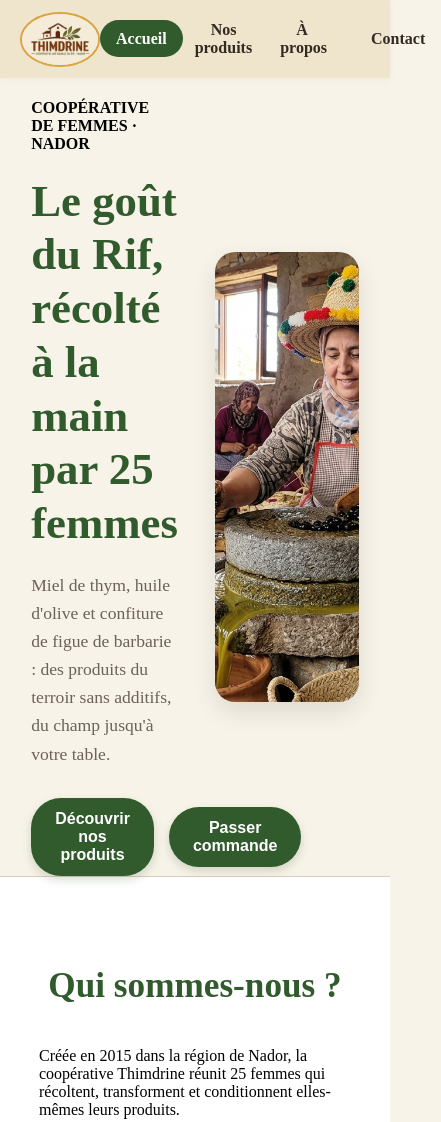
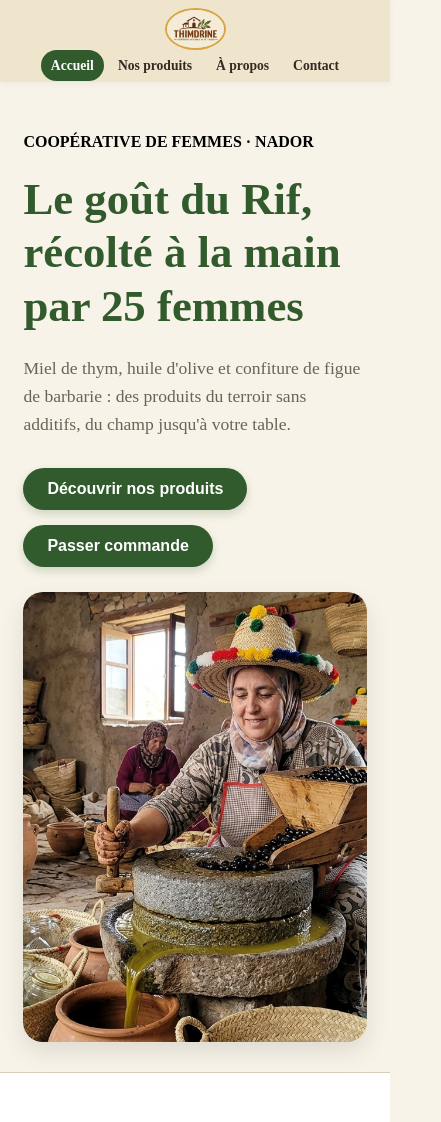
Before and after one commit to HSassouma/Thimdrine, a plain HTML site: page index.html in a window 390 px wide. Shown: the top 1122 px of the page, 441 px wide, since content can reach past the window. Drawn offline with Linux system fonts and the light colour scheme.

Commit message:
style: responsive design pour index.html
hero et footer en une seule colonne, navbar simplifiee (paddings reduits, liens wrappables), boutons et bloc CTA sans debordement

```diff
--- a/style.css
+++ b/style.css
@@ -808,3 +808,58 @@ body {
   color: #6B6258;
   margin: 0;
 }
+
+/* =============================================
+   Responsive mobile - approche progressive
+   ============================================= */
+
+/* ---------- index.html (+ header / footer communs) ---------- */
+@media (max-width: 768px) {
+  /* navigation */
+  #header {
+    height: auto;
+    padding: 8px 4%;
+    flex-wrap: wrap;
+    justify-content: center;
+    gap: 6px;
+  }
+  .logo a img {
+    height: 42px;
+  }
+  #navbar ul {
+    flex-wrap: wrap;
+    justify-content: center;
+    gap: 4px;
+  }
+  #navbar a {
+    padding: 8px 10px;
+    font-size: 0.85rem;
+  }
+
+  /* hero */
+  .hero_section {
+    flex-direction: column;
+    align-items: stretch;
+    min-height: auto;
+    padding: 30px 6%;
+    gap: 25px;
+  }
+  .btn {
+    flex-wrap: wrap;
+  }
+
+  /* footer */
+  .cta {
+    height: auto;
+    padding: 30px 6%;
+  }
+  .information {
+    flex-direction: column;
+    align-items: stretch;
+    gap: 25px;
+    padding: 40px 6%;
+  }
+  .copyrihgt {
+    padding: 10px 6%;
+  }
+}
```
